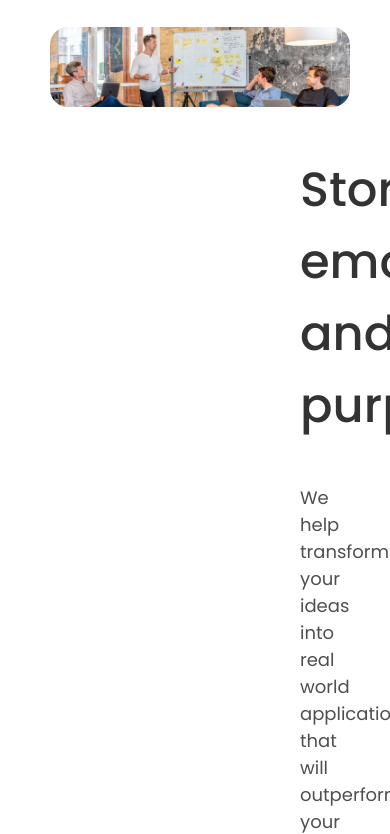
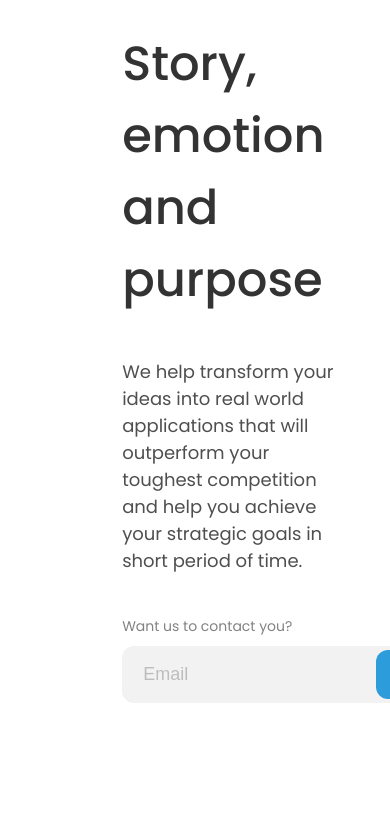
Before and after one commit to ovanzaimul/edie-homepage, a website: page index.html in a window 390 px wide. Shown: the part 833-1667 px from the top of the page. Drawn offline with Linux system fonts and the light colour scheme.

Commit message:
add responsive margin

```diff
--- a/sass/layouts/_home.scss
+++ b/sass/layouts/_home.scss
@@ -3,7 +3,8 @@
   padding: 0 5rem;
 
   &__box {
-    margin-left: 25rem;
+    // margin-left: 25rem;
+    margin-left: 18.5vw;
     margin-bottom: 4.2rem;
     margin-top: 4.2rem;
     & > h1 {
```
Also changed, not shown: css/style.css, 1 other file.
